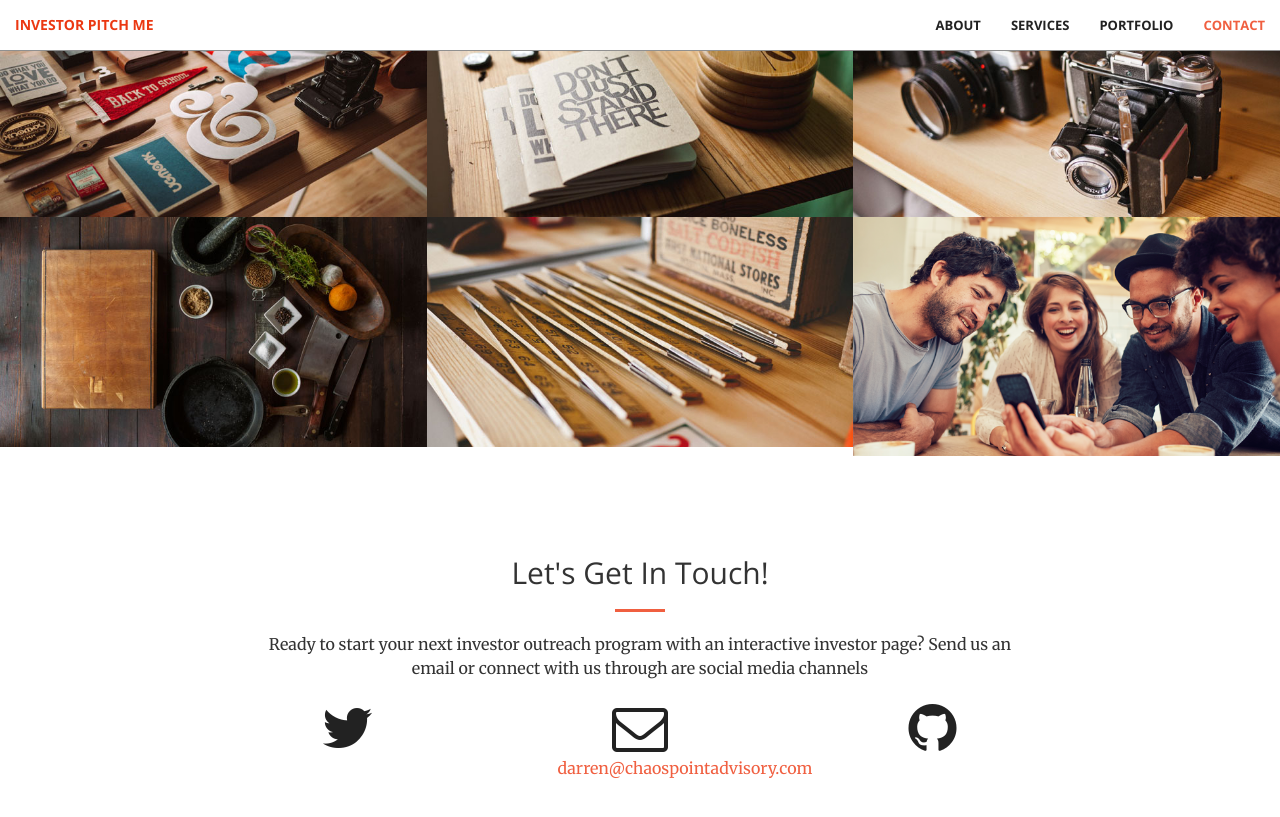
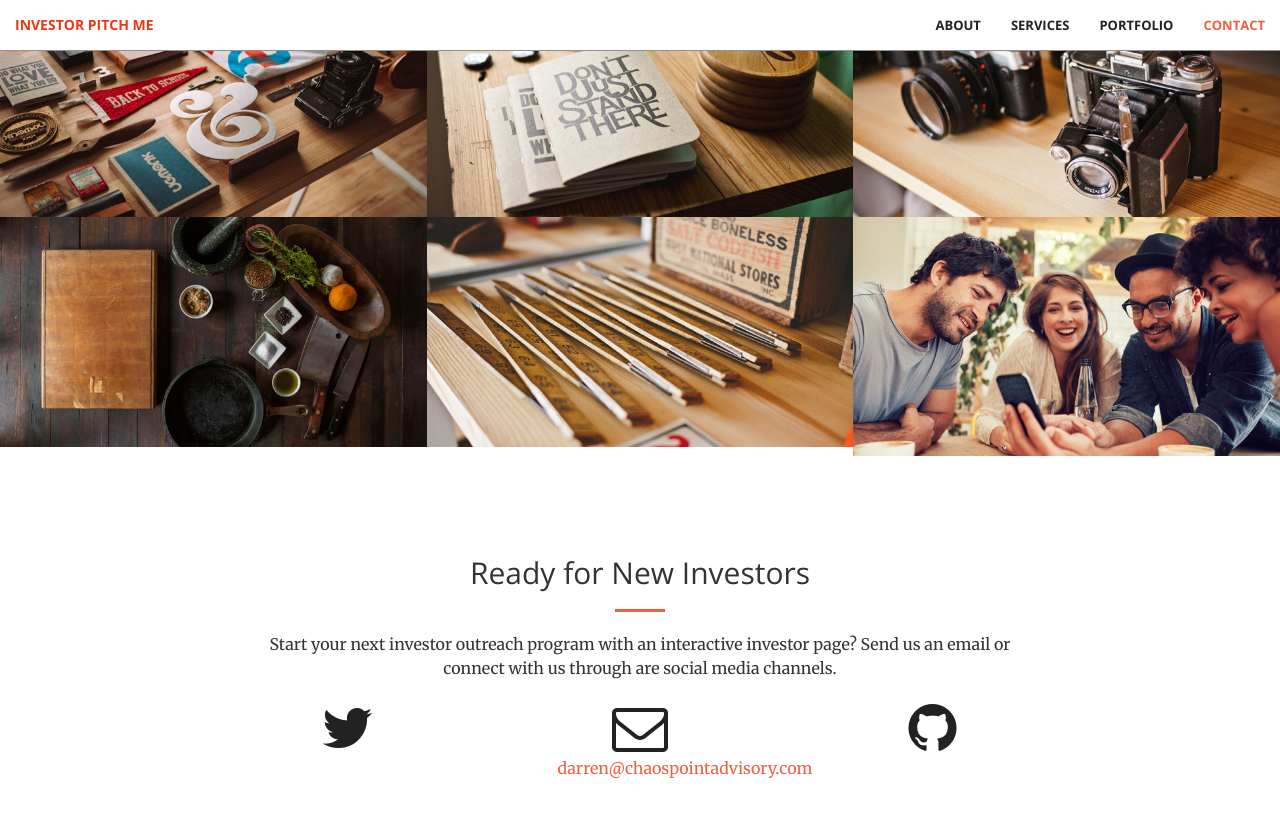
Before and after one commit to yusetc/investorpitch.me, a Jekyll site: the page built from index.html, in a window 1280 px wide and 900 px high, scrolled down 1393 px. Shown: the top 817 px of the window. Built offline with Jekyll 4.4.1, drawn with Linux system fonts in a browser that asks for light colours.

Commit message:
Update contact.html

```diff
--- a/_includes/contact.html
+++ b/_includes/contact.html
@@ -2,9 +2,9 @@
     <div class="container">
         <div class="row">
             <div class="col-lg-8 col-lg-offset-2 text-center">
-                <h2 class="section-heading">Let's Get In Touch!</h2>
+                <h2 class="section-heading">Ready for New Investors</h2>
                 <hr class="primary">
-                <p>Ready to start your next investor outreach program with an interactive investor page? Send us an email or connect with us through are social media channels</p>
+                <p>Start your next investor outreach program with an interactive investor page? Send us an email or connect with us through are social media channels.</p>
             </div>
         <div class="col-lg-2 col-lg-offset-2 text-center">
             <a href="https://twitter.com/{{ site.twitter_username }}">
```
